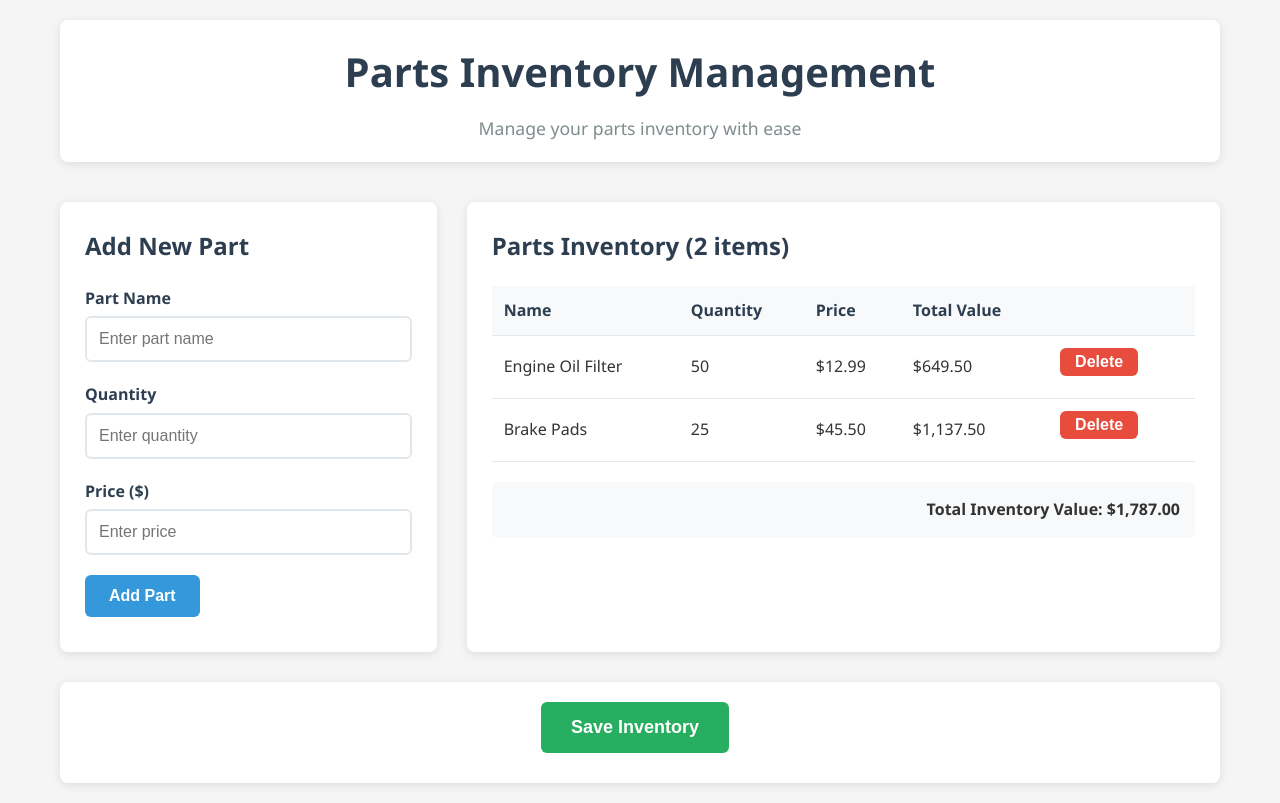
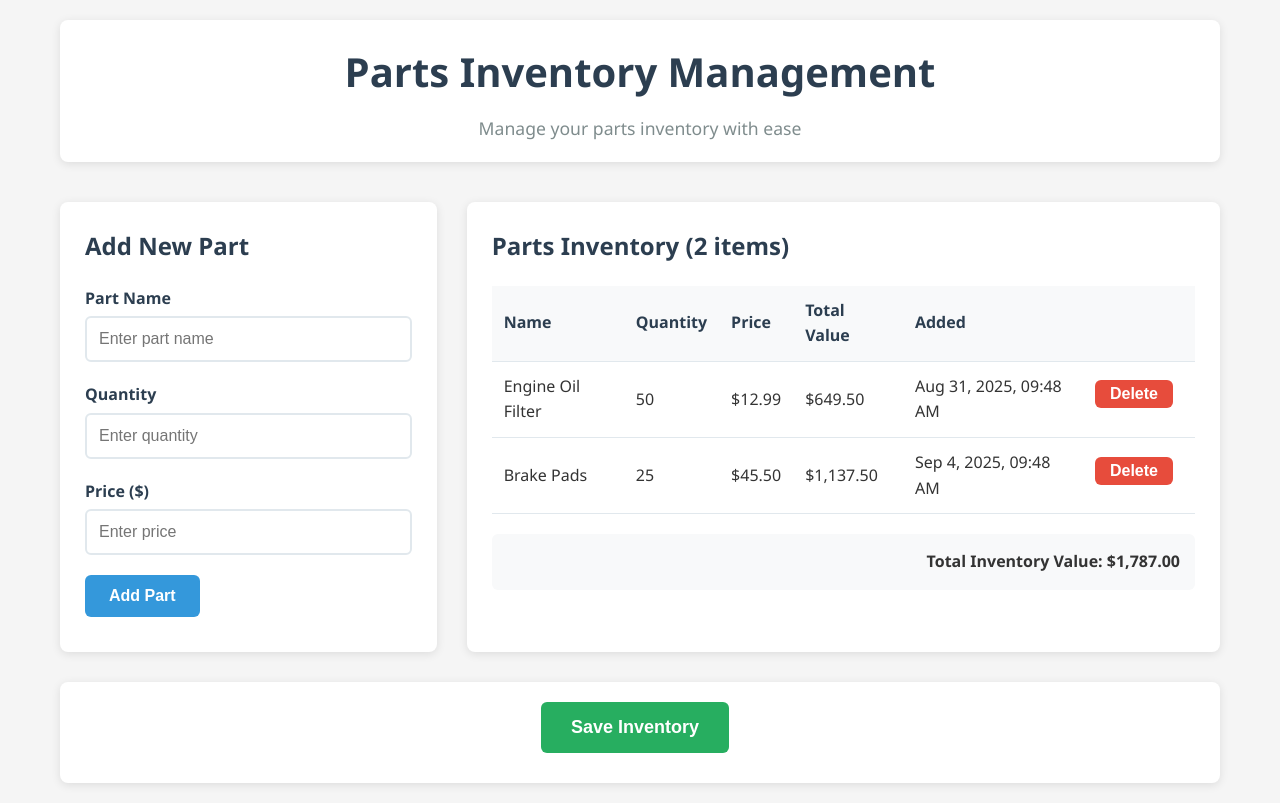
Before and after one commit to AssilZ/parts-inventory-tracker, a React (Vite) app: page / in a window 1280 px wide. Built offline with nearby package versions, Linux system fonts and the light colour scheme.

Commit message:
Add Audit Trail

```diff
--- a/src/App.tsx
+++ b/src/App.tsx
@@ -47,10 +47,11 @@ function App() {
   };
 
   // Add new part to the list
-  const handleAddPart = (newPart: Omit<Part, 'id'>) => {
+  const handleAddPart = (newPart: Omit<Part, 'id' | 'createdAt'>) => {
     const partWithId: Part = {
       ...newPart,
-      id: generateId()
+      id: generateId(),
+      createdAt: Date.now()
     };
 
     setParts(prevParts => [...prevParts, partWithId]);
--- a/src/api.ts
+++ b/src/api.ts
@@ -6,13 +6,15 @@ const INITIAL_PARTS: Part[] = [
     id: '1',
     name: 'Engine Oil Filter',
     quantity: 50,
-    price: 12.99
+    price: 12.99,
+    createdAt: Date.now() - 86400000 * 7 // 7 days ago
   },
   {
     id: '2',
     name: 'Brake Pads',
     quantity: 25,
-    price: 45.50
+    price: 45.50,
+    createdAt: Date.now() - 86400000 * 3 // 3 days ago
   }
 ];
 
--- a/src/components/PartForm.tsx
+++ b/src/components/PartForm.tsx
@@ -2,7 +2,7 @@ import React, { useState } from 'react';
 import { Part } from '../types';
 
 interface PartFormProps {
-  onAddPart: (part: Omit<Part, 'id'>) => void;
+  onAddPart: (part: Omit<Part, 'id' | 'createdAt'>) => void;
 }
 
 export const PartForm: React.FC<PartFormProps> = ({ onAddPart }) => {
--- a/src/components/PartList.tsx
+++ b/src/components/PartList.tsx
@@ -48,6 +48,17 @@ export const PartList: React.FC<PartListProps> = ({
     return formatPrice(total);
   };
 
+  const formatDate = (timestamp: number): string => {
+    const date = new Date(timestamp);
+    return date.toLocaleString('en-US', {
+      month: 'short',
+      day: 'numeric',
+      year: 'numeric',
+      hour: '2-digit',
+      minute: '2-digit'
+    });
+  };
+
   return (
     <div className="card">
       <h2>Parts Inventory ({totalParts || parts.length} items)</h2>
@@ -74,6 +85,7 @@ export const PartList: React.FC<PartListProps> = ({
                 Price {sortField === 'price' && (sortDirection === 'asc' ? '↑' : '↓')}
               </th>
               <th>Total Value</th>
+              <th>Added</th>
               {onDeletePart && <th></th>}
             </tr>
           </thead>
@@ -84,6 +96,7 @@ export const PartList: React.FC<PartListProps> = ({
                 <td>{part.quantity}</td>
                 <td>{formatPrice(part.price)}</td>
                 <td>{formatPrice(part.quantity * part.price)}</td>
+                <td>{formatDate(part.createdAt)}</td>
                 {onDeletePart && (
                   <td>
                     <button
--- a/src/types.ts
+++ b/src/types.ts
@@ -3,4 +3,5 @@ export interface Part {
   name: string;
   quantity: number;
   price: number;
+  createdAt: number;
 }
```
Also changed, not shown: 1 other file (tests, documents, lock files or other folders).
